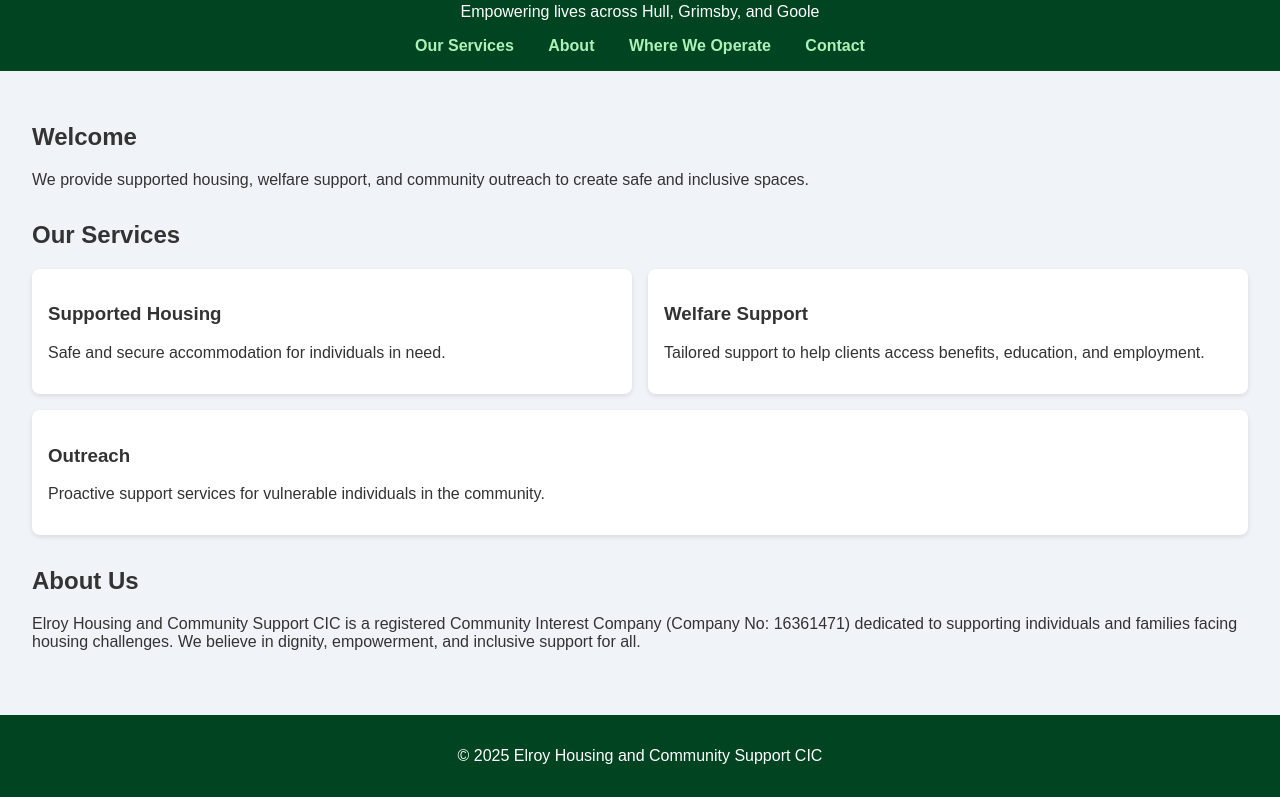
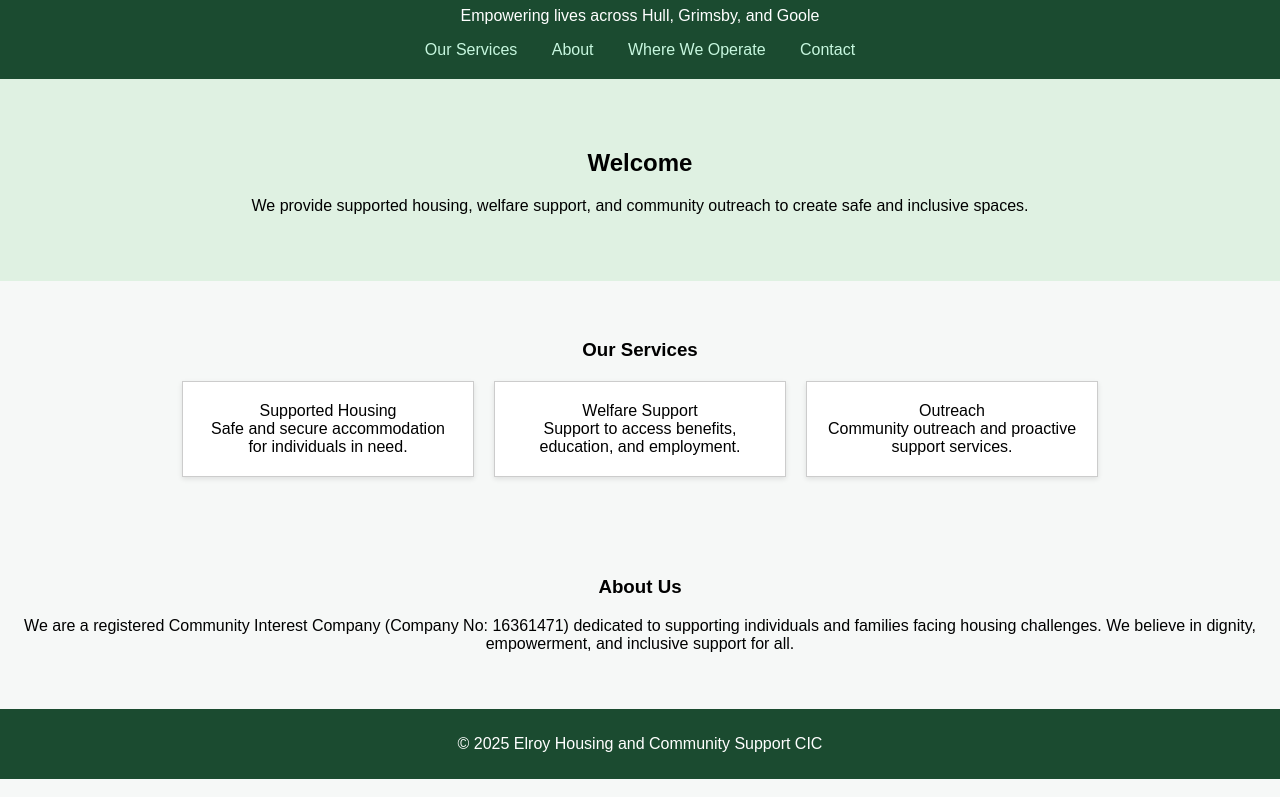
Before and after one commit to kesfaxcharles/elroyhousingandcommunitysupport, a plain HTML site: page index.html in a window 1280 px wide. Shown: the part 93-890 px from the top of the page. Drawn offline with Linux system fonts and the light colour scheme.

Commit message:
Add files via upload

```diff
--- a/index.html
+++ b/index.html
@@ -3,51 +3,42 @@
 <html lang="en">
 <head>
     <meta charset="UTF-8">
+    <meta name="viewport" content="width=device-width, initial-scale=1.0">
     <title>Elroy Housing and Community Support CIC</title>
-    <meta name="viewport" content="width=device-width, initial-scale=1.0">
     <link rel="stylesheet" href="style.css">
 </head>
 <body>
     <header>
+        <div class="navbar">
             <h1>Elroy Housing and Community Support CIC</h1>
             <p>Empowering lives across Hull, Grimsby, and Goole</p>
             <nav>
-            <a href="#">Our Services</a>
-            <a href="#">About</a>
-            <a href="#">Where We Operate</a>
-            <a href="#">Contact</a>
+                <a href="#services">Our Services</a>
+                <a href="#about">About</a>
+                <a href="#where">Where We Operate</a>
+                <a href="#contact">Contact</a>
             </nav>
+        </div>
     </header>
 
-    <main>
-        <section class="intro">
+    <section class="hero">
         <h2>Welcome</h2>
         <p>We provide supported housing, welfare support, and community outreach to create safe and inclusive spaces.</p>
     </section>
 
-        <section class="services">
-            <h2>Our Services</h2>
-            <div class="cards">
-                <div class="card">
-                    <h3>Supported Housing</h3>
-                    <p>Safe and secure accommodation for individuals in need.</p>
-                </div>
-                <div class="card">
-                    <h3>Welfare Support</h3>
-                    <p>Tailored support to help clients access benefits, education, and employment.</p>
-                </div>
-                <div class="card">
-                    <h3>Outreach</h3>
-                    <p>Proactive support services for vulnerable individuals in the community.</p>
-                </div>
+    <section id="services" class="services">
+        <h3>Our Services</h3>
+        <div class="service-boxes">
+            <div class="service">Supported Housing<br><span>Safe and secure accommodation for individuals in need.</span></div>
+            <div class="service">Welfare Support<br><span>Support to access benefits, education, and employment.</span></div>
+            <div class="service">Outreach<br><span>Community outreach and proactive support services.</span></div>
         </div>
     </section>
 
-        <section class="about">
-            <h2>About Us</h2>
-            <p>Elroy Housing and Community Support CIC is a registered Community Interest Company (Company No: 16361471) dedicated to supporting individuals and families facing housing challenges. We believe in dignity, empowerment, and inclusive support for all.</p>
+    <section id="about" class="about">
+        <h3>About Us</h3>
+        <p>We are a registered Community Interest Company (Company No: 16361471) dedicated to supporting individuals and families facing housing challenges. We believe in dignity, empowerment, and inclusive support for all.</p>
     </section>
-    </main>
 
     <footer>
         <p>&copy; 2025 Elroy Housing and Community Support CIC</p>
--- a/style.css
+++ b/style.css
@@ -3,49 +3,52 @@
     font-family: Arial, sans-serif;
     margin: 0;
     padding: 0;
-    background: #f0f4f8;
-    color: #333;
+    background: #f6f8f7;
 }
 
 header {
-    background-color: #014421;
+    background-color: #1b4b30;
     color: white;
+    padding: 20px;
     text-align: center;
-    padding: 1em 0;
 }
 
-header nav a {
+.navbar nav a {
+    color: #c7f7df;
     margin: 0 15px;
-    color: #aef1b7;
     text-decoration: none;
-    font-weight: bold;
 }
 
-main {
-    padding: 2em;
+.hero {
+    background: #dff1e2;
+    text-align: center;
+    padding: 50px 20px;
 }
 
-.intro, .services, .about {
-    margin-bottom: 2em;
+.services, .about {
+    padding: 40px 20px;
+    text-align: center;
 }
 
-.cards {
+.service-boxes {
     display: flex;
-    gap: 1em;
+    justify-content: center;
     flex-wrap: wrap;
+    gap: 20px;
+    margin-top: 20px;
 }
 
-.card {
+.service {
     background: white;
-    padding: 1em;
-    border-radius: 8px;
+    border: 1px solid #ccc;
+    padding: 20px;
+    width: 250px;
     box-shadow: 0 2px 5px rgba(0,0,0,0.1);
-    flex: 1 1 30%;
 }
 
 footer {
+    background: #1b4b30;
+    color: white;
     text-align: center;
-    padding: 1em;
-    background: #014421;
-    color: white;
+    padding: 10px 0;
 }
```
Lines whose indentation alone changed are shown as unchanged.
